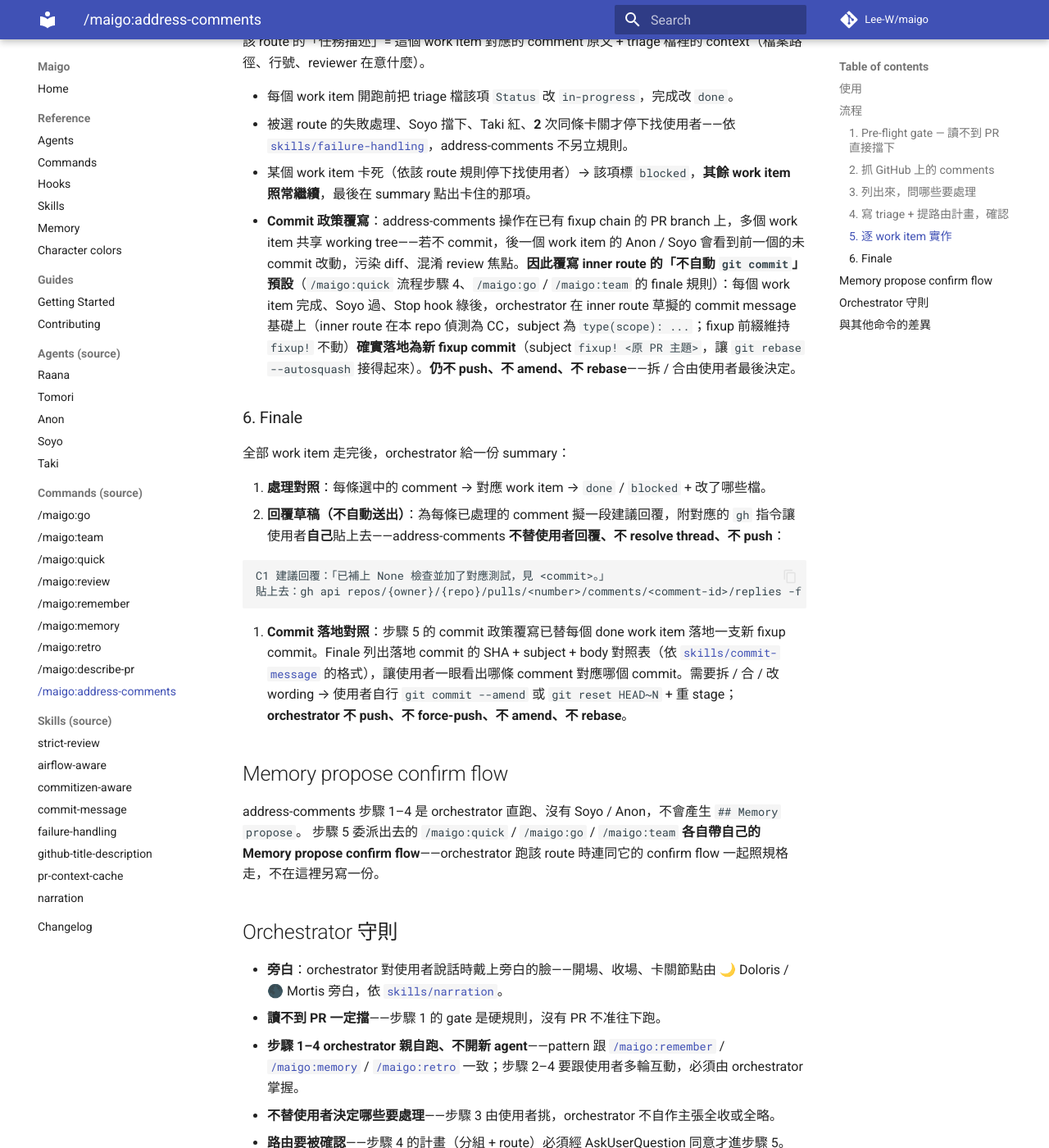
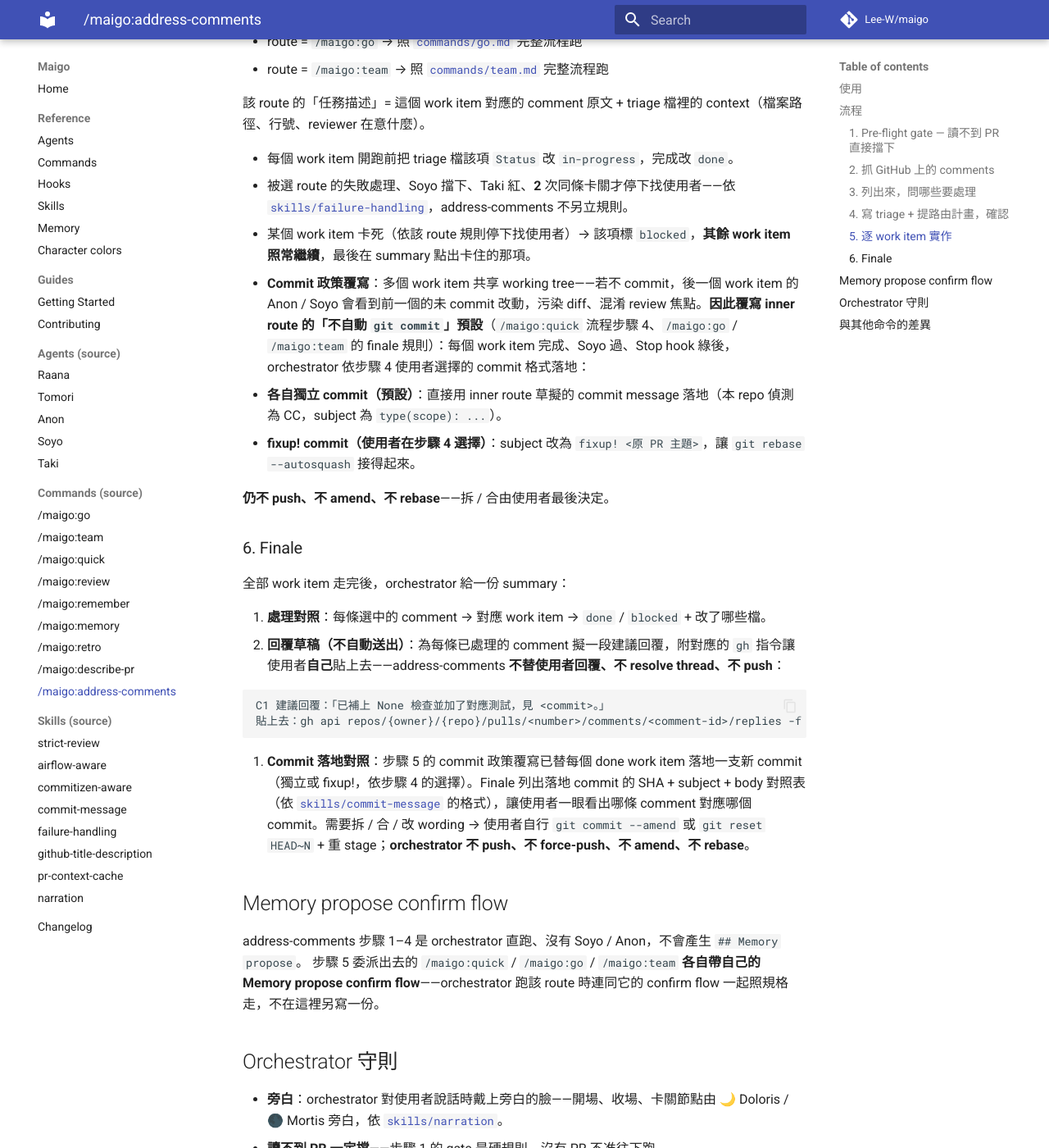
Before and after one commit to Lee-W/maigo, an MkDocs documentation site: the page built from docs/commands/address-comments.md, in a window 1280 px wide and 1400 px high, scrolled down 3997 px. Shown: the whole window at 82% size. Built offline with MkDocs 1.6.1 and Material for MkDocs 9.7.7, drawn with Linux system fonts in a browser that asks for light colours; comment, search, counter and statistics services are not loaded; some of the changed text lies outside the part shown.

Commit message:
docs(address-comments): default to independent commits, fixup! as opt-in
Change the commit policy in /maigo:address-comments so each work item
lands as its own independent commit by default (using the inner route's
drafted message), instead of always using fixup! prefix.

Users can opt into fixup! behaviour by selecting "fixup! commit
（autosquash 用）" in the step 4 AskUserQuestion.

Updated:
- Step 4: AskUserQuestion now asks two questions (plan + commit format)
- Step 5: Commit policy now branches on user's step-4 selection
- Step 6: Finale description updated to match new policy

````diff
--- a/commands/address-comments.md
+++ b/commands/address-comments.md
@@ -137,8 +137,10 @@ C3  [conversation]  @reviewer
 **預設盡量走 `/maigo:quick`**——多數 review 意見是局部修正。
 不確定 quick 還是 go → 偏 `/maigo:go`（多一輪探索 + 完整 9 項 review，往上靠較安全）。
 
-把 work item 清單 + 各自的 route + rationale 印給使用者，用 **AskUserQuestion** 確認：
-`照計畫跑` / `我要調整路由或分組` / `取消`。選「調整」→ 收使用者修改後重印計畫再確認；選「取消」→ 不動任何檔（triage 檔可留著）並結束。
+把 work item 清單 + 各自的 route + rationale 印給使用者，同一輪 **AskUserQuestion** 同時問兩個問題：
+
+1. 確認計畫：`照計畫跑` / `我要調整路由或分組` / `取消`。選「調整」→ 收使用者修改後重印計畫再確認；選「取消」→ 不動任何檔（triage 檔可留著）並結束。
+2. **Commit 格式**：`各自獨立 commit（預設）` / `fixup! commit（autosquash 用）`。
 
 ### 5. 逐 work item 實作
 
@@ -153,7 +155,12 @@ C3  [conversation]  @reviewer
 - 每個 work item 開跑前把 triage 檔該項 `Status` 改 `in-progress`，完成改 `done`。
 - 被選 route 的失敗處理、Soyo 擋下、Taki 紅、**2** 次同條卡關才停下找使用者——依 [`skills/failure-handling`](https://github.com/Lee-W/maigo/blob/main/skills/failure-handling/SKILL.md)，address-comments 不另立規則。
 - 某個 work item 卡死（依該 route 規則停下找使用者）→ 該項標 `blocked`，**其餘 work item 照常繼續**，最後在 summary 點出卡住的那項。
-- **Commit 政策覆寫**：address-comments 操作在已有 fixup chain 的 PR branch 上，多個 work item 共享 working tree——若不 commit，後一個 work item 的 Anon / Soyo 會看到前一個的未 commit 改動，污染 diff、混淆 review 焦點。**因此覆寫 inner route 的「不自動 `git commit`」預設**（`/maigo:quick` 流程步驟 4、`/maigo:go` / `/maigo:team` 的 finale 規則）：每個 work item 完成、Soyo 過、Stop hook 綠後，orchestrator 在 inner route 草擬的 commit message 基礎上（inner route 在本 repo 偵測為 CC，subject 為 `type(scope): ...`；fixup 前綴維持 `fixup!` 不動）**確實落地為新 fixup commit**（subject `fixup! <原 PR 主題>`，讓 `git rebase --autosquash` 接得起來）。**仍不 push、不 amend、不 rebase**——拆 / 合由使用者最後決定。
+- **Commit 政策覆寫**：多個 work item 共享 working tree——若不 commit，後一個 work item 的 Anon / Soyo 會看到前一個的未 commit 改動，污染 diff、混淆 review 焦點。**因此覆寫 inner route 的「不自動 `git commit`」預設**（`/maigo:quick` 流程步驟 4、`/maigo:go` / `/maigo:team` 的 finale 規則）：每個 work item 完成、Soyo 過、Stop hook 綠後，orchestrator 依步驟 4 使用者選擇的 commit 格式落地：
+
+  - **各自獨立 commit（預設）**：直接用 inner route 草擬的 commit message 落地（本 repo 偵測為 CC，subject 為 `type(scope): ...`）。
+  - **fixup! commit（使用者在步驟 4 選擇）**：subject 改為 `fixup! <原 PR 主題>`，讓 `git rebase --autosquash` 接得起來。
+
+  **仍不 push、不 amend、不 rebase**——拆 / 合由使用者最後決定。
 
 ### 6. Finale
 
@@ -167,7 +174,7 @@ C3  [conversation]  @reviewer
    貼上去：gh api repos/{owner}/{repo}/pulls/<number>/comments/<comment-id>/replies -f body='...'
    ```
 
-3. **Commit 落地對照**：步驟 5 的 commit 政策覆寫已替每個 done work item 落地一支新 fixup commit。Finale 列出落地 commit 的 SHA + subject + body 對照表（依 [`skills/commit-message`](https://github.com/Lee-W/maigo/blob/main/skills/commit-message/SKILL.md) 的格式），讓使用者一眼看出哪條 comment 對應哪個 commit。需要拆 / 合 / 改 wording → 使用者自行 `git commit --amend` 或 `git reset HEAD~N` + 重 stage；**orchestrator 不 push、不 force-push、不 amend、不 rebase**。
+3. **Commit 落地對照**：步驟 5 的 commit 政策覆寫已替每個 done work item 落地一支新 commit（獨立或 fixup!，依步驟 4 的選擇）。Finale 列出落地 commit 的 SHA + subject + body 對照表（依 [`skills/commit-message`](https://github.com/Lee-W/maigo/blob/main/skills/commit-message/SKILL.md) 的格式），讓使用者一眼看出哪條 comment 對應哪個 commit。需要拆 / 合 / 改 wording → 使用者自行 `git commit --amend` 或 `git reset HEAD~N` + 重 stage；**orchestrator 不 push、不 force-push、不 amend、不 rebase**。
 
 ## Memory propose confirm flow
 
````
